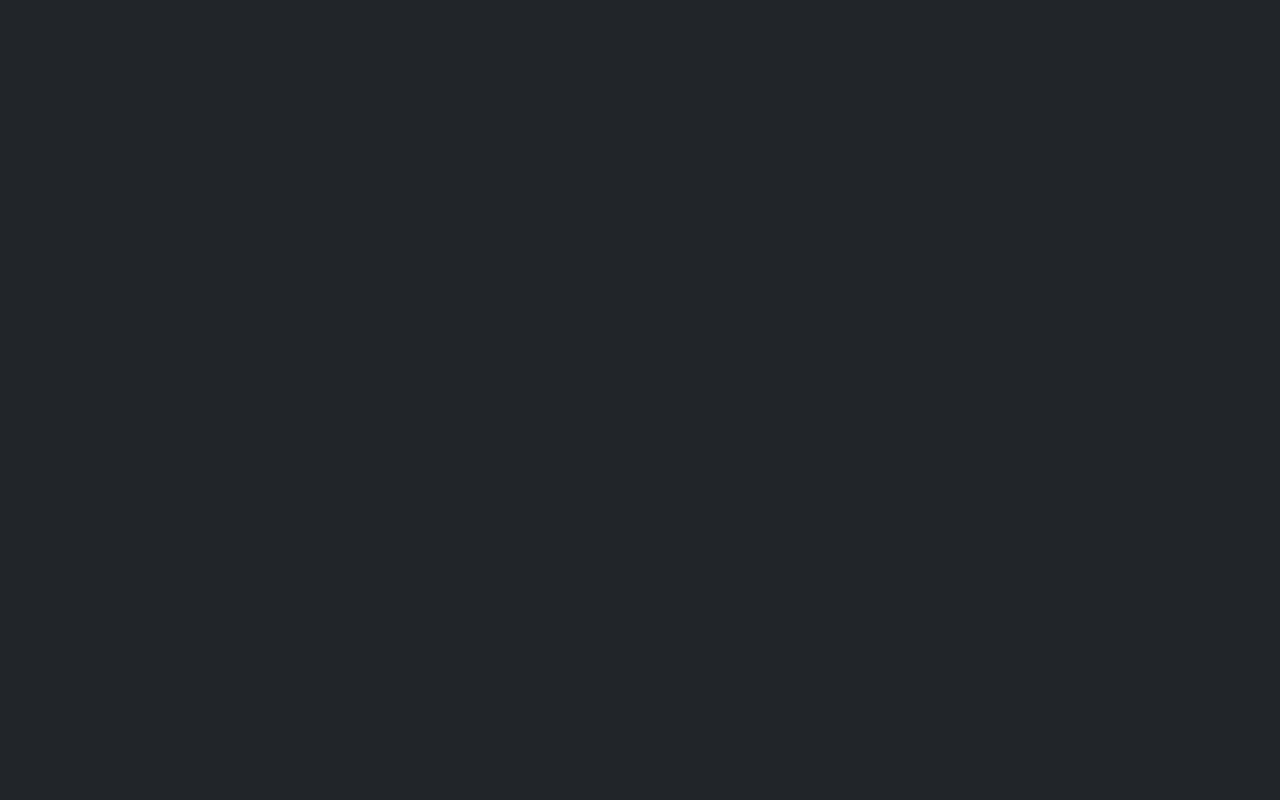
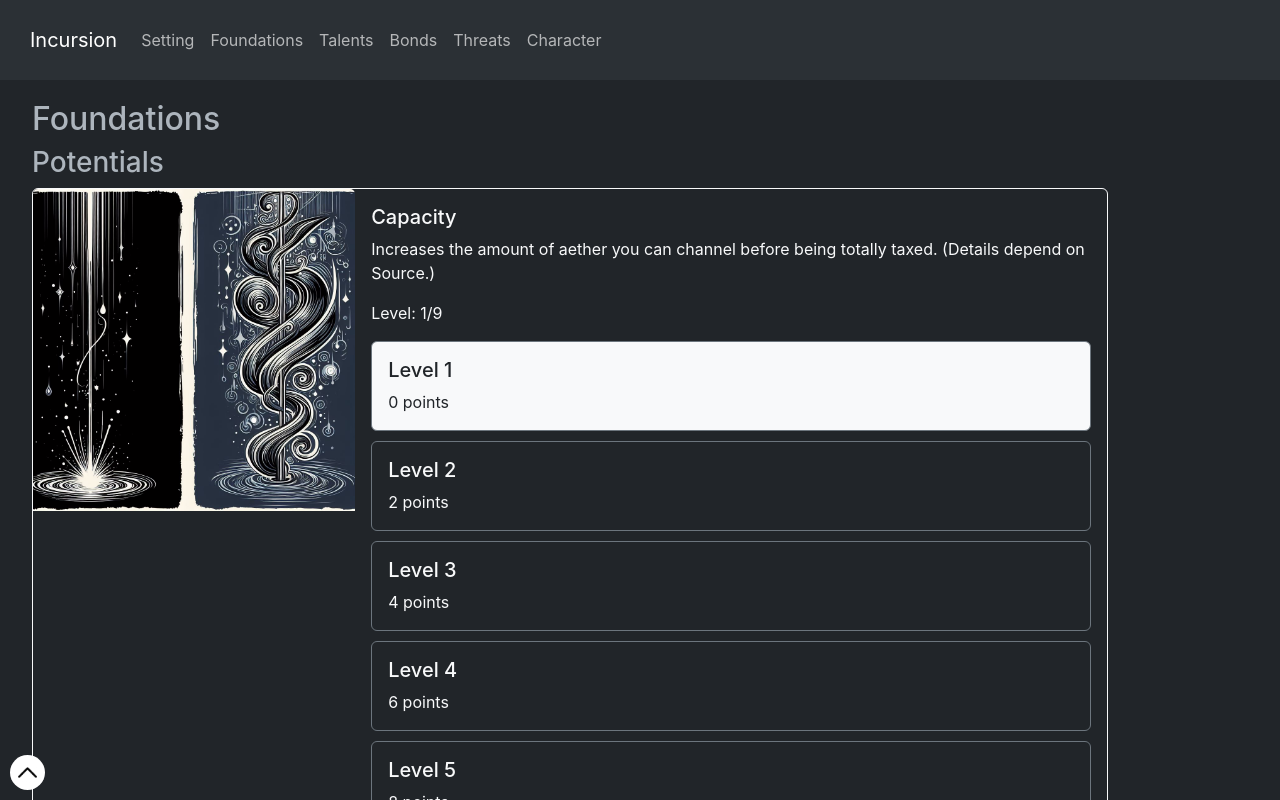
Before and after one commit to jesselatimer/incursion, a React (Create React App) app: page /incursion/character in a window 1280 px wide. Before the commit this address had no page. Shown: the top 800 px of the page. Built offline with nearby package versions, Linux system fonts and the light colour scheme.

Commit message:
start to add character page with full entity information

```diff
--- a/src/components/App.tsx
+++ b/src/components/App.tsx
@@ -169,14 +169,9 @@
           </HashLink>
           <div style={{ position: 'relative' }}>
             <Navbar />
-            <Row style={{ padding: '20px' }}>
-              <Col>
-                <Outlet />
-              </Col>
-              <Col xs={4} style={{ maxWidth: '350px' }}>
-                <Summary categoryChoices={categoryChoices} />
-              </Col>
-            </Row>
+            <Container style={{ padding: '20px', margin: '0' }}>
+              <Outlet />
+            </Container>
             <ValidationToast
               showValidationError={showValidationError}
               setShowValidationError={setShowValidationError}
--- /dev/null
+++ b/src/components/CharacterPage.tsx
@@ -0,0 +1,70 @@
+import { flatten, groupBy, map } from 'lodash';
+import Entity from './Entity';
+import Container from 'react-bootstrap/Container';
+import { useContext, useMemo } from 'react';
+import { CategoryChoicesContext, DataContext } from './App';
+import { Stack } from 'react-bootstrap';
+
+// TODO: improve this component
+function CharacterPage() {
+  const { subCategoriesByKey, categoriesByKey, entitiesByKey } =
+    useContext(DataContext);
+  const { categoryChoices } = useContext(CategoryChoicesContext);
+
+  const entitiesBySubCategory = useMemo(
+    () => groupBy(entitiesByKey, 'subCategory'),
+    [entitiesByKey]
+  );
+
+  const allChoiceKeys = useMemo(() => {
+    return new Set(
+      flatten(
+        map(categoryChoices, (choices) =>
+          choices.map((choice) => choice.entityKey)
+        )
+      )
+    );
+  }, [categoryChoices]);
+
+  return (
+    <Container>
+      {map(categoriesByKey, (category) => {
+        const choices = categoryChoices[category.key];
+        if (!choices?.length) return null;
+
+        return (
+          <>
+            <h2>{category.label}</h2>
+            {/* Mapping over all subcategories to preserve order */}
+            {map(category.subCategories, (subCategoryKey) => {
+              const subCategory = subCategoriesByKey[subCategoryKey];
+              const entitiesForSubcategory =
+                entitiesBySubCategory[subCategoryKey];
+              return (
+                <div key={subCategory.label + 'div'} id={subCategory.key}>
+                  <h3>{subCategory.label}</h3>
+                  <Stack gap={3} style={{ marginBottom: '15px' }}>
+                    {/* Mapping over all entities to preserve order */}
+                    {map(entitiesForSubcategory, (entity) => {
+                      if (!allChoiceKeys.has(entity.key)) return null;
+                      return (
+                        <Entity
+                          key={entity.key}
+                          entity={entity}
+                          choices={choices}
+                          style={'list'}
+                        />
+                      );
+                    })}
+                  </Stack>
+                </div>
+              );
+            })}
+          </>
+        );
+      })}
+    </Container>
+  );
+}
+
+export default CharacterPage;
--- a/src/components/Entity.tsx
+++ b/src/components/Entity.tsx
@@ -10,18 +10,15 @@
 import { useCallback, useContext, useMemo } from 'react';
 import { map } from 'lodash';
 import { calculatePoints } from '../utils/calculatePoints';
-import { CloseButton, Modal } from 'react-bootstrap';
 
 function Entity({
   entity,
   choices,
-  showModal,
-  setShowModal,
+  style,
 }: {
   entity: EntityModel;
   choices: Choice[];
-  showModal: boolean;
-  setShowModal: (showModal: boolean) => void;
+  style: 'list' | 'grid';
 }) {
   const dataByKey = useContext(DataContext);
   const { categoriesByKey, pointTypesByKey, entitiesByKey, entityLevelsByKey } =
@@ -98,25 +95,30 @@
   }, [setChoices, choices, choice, chosenLevel, dataByKey]);
 
   return (
-    <Modal show={showModal} onHide={() => setShowModal(false)} size="lg">
-      <CloseButton
-        onClick={() => setShowModal(false)}
-        style={{
-          position: 'absolute',
-          right: '10px',
-          top: '10px',
-          backgroundColor: 'white',
-          borderRadius: '99px',
-          zIndex: '1000000',
-          padding: '7px',
-        }}
-      />
-      <Modal.Body style={{ padding: '0' }}>
     <Card
       border={choice ? 'light' : 'secondary'}
       text={choice ? 'light' : ''}
+      style={
+        style === 'list'
+          ? {
+              display: 'flex',
+              flexDirection: 'row',
+            }
+          : {}
+      }
     >
-          <Card.Img variant="top" src={entity.imageUrl} />
+      <Card.Img
+        variant="top"
+        src={entity.imageUrl}
+        style={
+          style === 'list'
+            ? {
+                height: '30%',
+                width: '30%',
+              }
+            : {}
+        }
+      />
       <Card.Body>
         <Card.Title>{entity.label}</Card.Title>
         {Boolean(entity.description) && (
@@ -150,8 +152,7 @@
           const pointsToShow =
             entityLevel.level === chosenLevel
               ? pointsUsed - pointsUsedWithoutThisChoice
-                  : pointsUsedAfterPurchasingLevel -
-                    pointsUsedWithoutThisChoice;
+              : pointsUsedAfterPurchasingLevel - pointsUsedWithoutThisChoice;
           const onClick =
             entityLevel.level === chosenLevel
               ? () => onClickUnselect()
@@ -203,8 +204,6 @@
         })}
       </Card.Body>
     </Card>
-      </Modal.Body>
-    </Modal>
   );
 }
 
--- /dev/null
+++ b/src/components/EntityModal.tsx
@@ -0,0 +1,119 @@
+import { Entity as EntityModel } from '../models/Entity';
+import { Choice } from '../models/Choice';
+import {
+  DataContext,
+  REQUIRED_ENTITY_KEYS,
+  CategoryChoicesContext,
+} from './App';
+import { useCallback, useContext, useMemo } from 'react';
+import { calculatePoints } from '../utils/calculatePoints';
+import { CloseButton, Modal } from 'react-bootstrap';
+import Entity from './Entity';
+
+function EntityModal({
+  entity,
+  choices,
+  showModal,
+  setShowModal,
+}: {
+  entity: EntityModel;
+  choices: Choice[];
+  showModal: boolean;
+  setShowModal: (showModal: boolean) => void;
+}) {
+  const dataByKey = useContext(DataContext);
+  const { categoriesByKey, pointTypesByKey, entitiesByKey, entityLevelsByKey } =
+    dataByKey;
+  const entityKey = entity.key;
+
+  const { setChoices } = useContext(CategoryChoicesContext);
+  const {
+    choice,
+    category,
+    pointType,
+    chosenLevel,
+    usesPoints,
+    pointsUsed,
+    pointsRemaining,
+  } = useMemo(() => {
+    const choice = choices.find((choice) => choice.entityKey === entityKey);
+    const category = categoriesByKey[entity.category];
+    const pointType = category.pointType
+      ? pointTypesByKey[category.pointType]
+      : null;
+    const usesPoints = pointType !== null;
+    const pointsUsed = calculatePoints(
+      choices,
+      entitiesByKey,
+      entityLevelsByKey,
+      pointType?.key
+    );
+    return {
+      choice,
+      category,
+      pointType,
+      chosenLevel: choice?.level || 0,
+      usesPoints,
+      pointsUsed,
+      pointsRemaining: usesPoints ? pointType.maxPoints - pointsUsed : 0,
+    };
+  }, [choices, dataByKey]);
+
+  const onClickSelect = useCallback(
+    (level: number) => {
+      setChoices(
+        [
+          ...choices.filter((choice) => choice.entityKey !== entityKey),
+          { entityKey, level },
+        ],
+        category.key
+      );
+    },
+    [setChoices, choices, choice, dataByKey]
+  );
+
+  const onClickUnselect = useCallback(() => {
+    if (
+      REQUIRED_ENTITY_KEYS[category.key]?.includes(entity.key) &&
+      chosenLevel > 1
+    ) {
+      setChoices(
+        [
+          ...choices.filter((choice) => choice.entityKey !== entityKey),
+          {
+            entityKey: entity.key,
+            level: 1,
+          },
+        ],
+        category.key
+      );
+    } else {
+      setChoices(
+        choices.filter((choice) => choice.entityKey !== entityKey),
+        category.key
+      );
+    }
+  }, [setChoices, choices, choice, chosenLevel, dataByKey]);
+
+  return (
+    <Modal show={showModal} onHide={() => setShowModal(false)} size="lg">
+      <CloseButton
+        onClick={() => setShowModal(false)}
+        style={{
+          position: 'absolute',
+          right: '10px',
+          top: '10px',
+          backgroundColor: 'white',
+          borderRadius: '99px',
+          zIndex: '1000000',
+          padding: '7px',
+        }}
+      />
+      <Modal.Body style={{ padding: '0' }}>
+        <Entity entity={entity} choices={choices} style={'grid'} />
+      </Modal.Body>
+    </Modal>
+  );
+}
+
+export default EntityModal;
--- a/src/components/EntityPreview.tsx
+++ b/src/components/EntityPreview.tsx
@@ -10,8 +10,8 @@
 } from './App';
 import { useCallback, useContext, useMemo, useState } from 'react';
 import { calculatePoints } from '../utils/calculatePoints';
-import Entity from './Entity';
-import { Button, ButtonGroup, Stack } from 'react-bootstrap';
+import { Button, Stack } from 'react-bootstrap';
+import EntityModal from './EntityModal';
 
 function EntityPreview({
   entity,
@@ -162,7 +162,7 @@
           </Stack>
         </Card.Footer>
       </Card>
-      <Entity
+      <EntityModal
         entity={entity}
         choices={choices}
         showModal={showModal}
--- a/src/components/Navbar.tsx
+++ b/src/components/Navbar.tsx
@@ -19,7 +19,7 @@
       <ReactNavbar.Toggle aria-controls="basic-ReactNavbar-nav" />
       <ReactNavbar.Collapse id="basic-ReactNavbar-nav">
         <Nav className="me-auto">
-          <Link to={'/setting'} className="nav-link">
+          <Link to="/setting" className="nav-link">
             Setting
           </Link>
           {map(categoriesByKey, (category) => {
@@ -33,6 +33,9 @@
               </Link>
             );
           })}
+          <Link to="/character" className="nav-link">
+            Character
+          </Link>
         </Nav>
       </ReactNavbar.Collapse>
     </ReactNavbar>
--- a/src/components/SummaryEntity.tsx
+++ b/src/components/SummaryEntity.tsx
@@ -2,8 +2,8 @@
 import { CategoryChoicesContext, DataContext, TrueMageContext } from './App';
 import { Choice } from '../models/Choice';
 import { Col, Image, Row, Stack, CloseButton } from 'react-bootstrap';
-import Entity from './Entity';
 import { Entity as EntityType } from '../models/Entity';
+import EntityModal from './EntityModal';
 
 function Summary({
   entity,
@@ -65,7 +65,7 @@
           )}
         </Col>
       </Row>
-      <Entity
+      <EntityModal
         entity={entity}
         choices={choices}
         showModal={showModal}
--- a/src/index.tsx
+++ b/src/index.tsx
@@ -15,6 +15,7 @@
 import { getDataFromImport } from './utils/importData';
 import Setting from './components/Setting';
 import Welcome from './components/Welcome';
+import CharacterPage from './components/CharacterPage';
 
 async function loader() {
   return await getDataFromImport();
@@ -52,6 +53,10 @@
           path: '/setting',
           element: <Setting />,
         },
+        {
+          path: '/character',
+          element: <CharacterPage />,
+        },
       ],
     },
   ],
```
Also changed, not shown: src/components/EntityList.tsx (+8 -0 lines). Lines whose indentation alone changed are shown as unchanged.
